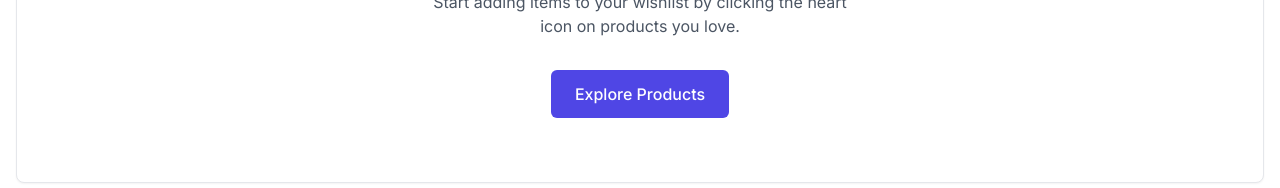
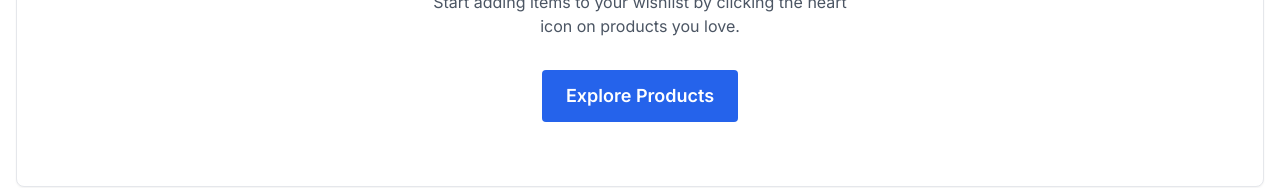
Before and after one commit to VlynXx/project-paw-final, a React (Vite) app: page /wishlist in a window 1280 px wide. Shown: the part 375-563 px from the top of the page. Built offline with nearby package versions, Linux system fonts and the light colour scheme; no server answers.

Commit message:
fix useEffect can get parameter from URLSearchParams

```diff
--- a/src/pages/ProductsPage.tsx
+++ b/src/pages/ProductsPage.tsx
@@ -18,7 +18,7 @@ const ProductsPage: React.FC = () => {
 useEffect(() => {
   const searchParams = new URLSearchParams(location.search);
   const category = searchParams.get('category');
-  setSelectedCategory(category ? category : null); // ⬅ penting untuk reset ke all products
+  setSelectedCategory(category ? category : null);
 }, [location.search]);
 
 
--- a/src/pages/WishlistPage.tsx
+++ b/src/pages/WishlistPage.tsx
@@ -3,7 +3,6 @@ import { Link } from 'react-router-dom';
 import { Heart } from 'lucide-react';
 import { useFavorites } from '../context/FavoritesContext';
 import ProductGrid from '../components/product/ProductGrid';
-import Button from '../components/ui/Button';
 
 const WishlistPage: React.FC = () => {
   const { favorites } = useFavorites();
@@ -24,19 +23,19 @@ const WishlistPage: React.FC = () => {
             <p className="text-neutral-600 mb-8 max-w-md mx-auto">
               Start adding items to your wishlist by clicking the heart icon on products you love.
             </p>
-            <Button
-              as={Link}
+
+            {/* Gunakan Link langsung */}
+            <Link
               to="/products"
-              variant="primary"
-              size="lg"
+              className="inline-block bg-blue-600 hover:bg-blue-700 text-white px-6 py-3 rounded text-lg font-semibold"
             >
               Explore Products
-            </Button>
+            </Link>
           </div>
         )}
       </div>
     </div>
   );
-}
+};
 
 export default WishlistPage;
```
